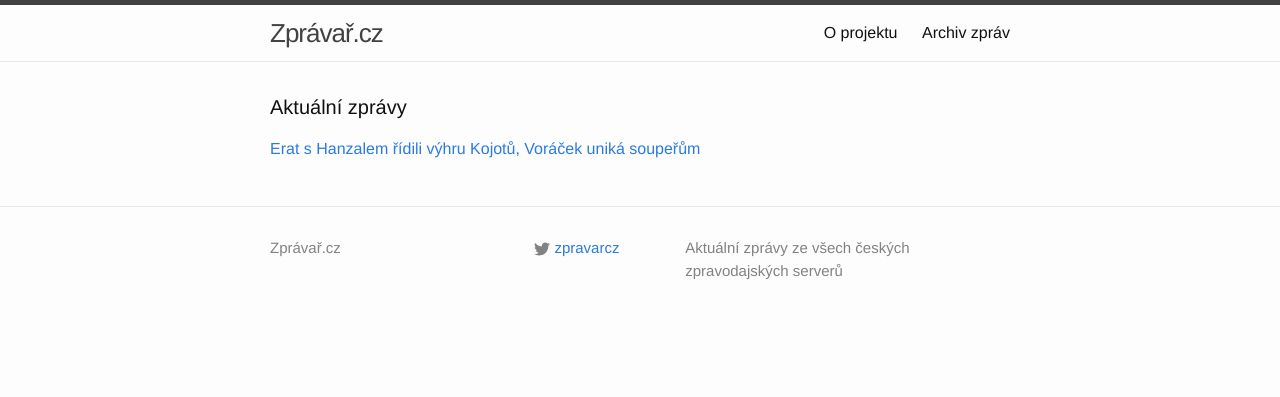
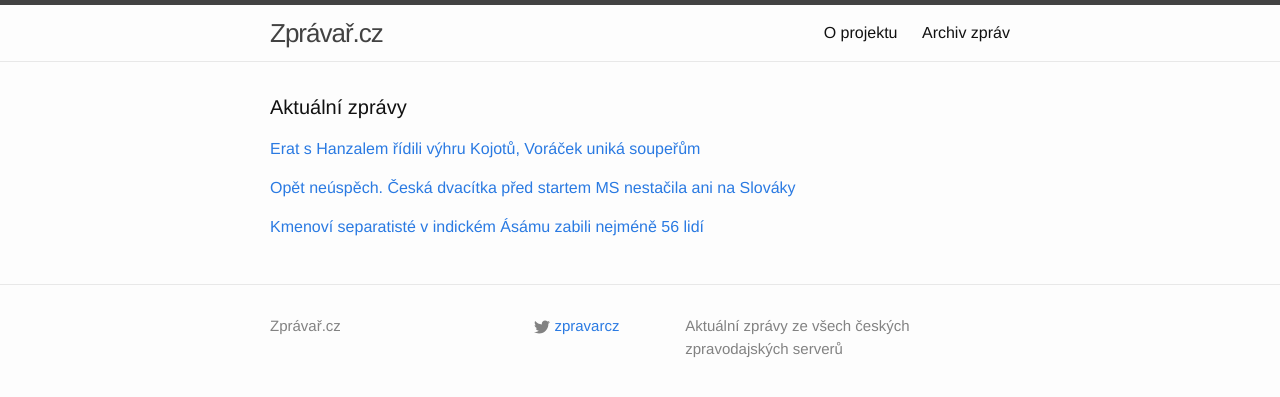
Before and after one commit to adliska/zpravar, a Jekyll site: the page built from index.html, in a window 1280 px wide. Shown: the top 397 px of the page. Built offline with Jekyll 4.4.1, drawn with Linux system fonts in a browser that asks for light colours.

Commit message:
zpravar news update

```diff
--- a/index.html
+++ b/index.html
@@ -14,4 +14,18 @@ layout: default
 <li><a href=http://hokej.idnes.cz/skvely-voracek-byl-u-dvou-golu-dev-/nhl.aspx?c=A141224_073346_nhl_Mkr>Skvělý Voráček byl u dvou gólů, Palát a Hanzal přihráli dokonce na tři - hokej.idnes.cz</a></li>
 <li><a href=http://www.tyden.cz/rubriky/sport/hokej/nhl/erat-s-hanzalem-radili-v-edmontonu-arizone-zaridili-vyhru_328268.html>Erat s Hanzalem řádili v Edmontonu. Arizoně zařídili výhru - www.tyden.cz</a></li>
 </ul>
+</div><p><a href="javascript:;" onclick="toggle_visibility('zpravy1')">Opět neúspěch. Česká dvacítka před startem MS nestačila ani na Slováky</a></p>
+<div id="zpravy1" style="display:none">
+<ul>
+<li><a href=http://www.denik.cz/hokej/opet-neuspech-ceska-dvacitka-pred-startem-ms-nestacila-ani-na-slovaky-20141224.html>Opět neúspěch. Česká dvacítka před startem MS nestačila ani na Slováky - www.denik.cz</a></li>
+<li><a href=http://hokej.idnes.cz/cesti-hokejiste-do-20-let-prohrali-se-slovenskem-frv-/reprezentace.aspx?c=A141224_083654_reprezentace_ot>Mladí hokejisté dali Slovensku jediný gól a generálku prohráli - hokej.idnes.cz</a></li>
+<li><a href=http://sport.aktualne.cz/spatna-generalka-dvacitka-prohrala-v-kanade-se-slovaky/r~64b0032a8b3d11e4b98c002590604f2e/>Špatná generálka. Dvacítka prohrála v Kanadě se Slováky - sport.aktualne.cz</a></li>
+</ul>
+</div><p><a href="javascript:;" onclick="toggle_visibility('zpravy2')">Kmenoví separatisté v indickém Ásámu zabili nejméně 56 lidí</a></p>
+<div id="zpravy2" style="display:none">
+<ul>
+<li><a href=http://www.rozhlas.cz/_zprava/kmenovi-separatiste-v-indickem-asamu-zabili-nejmene-56-lidi--1436523>Kmenoví separatisté v indickém Ásámu zabili nejméně 56 lidí - www.rozhlas.cz</a></li>
+<li><a href=http://www.novinky.cz/zahranicni/svet/357182-kmenovi-separatiste-v-indickem-asamu-zabili-nejmene-56-lidi.html>Kmenoví separatisté v indickém Ásámu zabili nejméně 56 lidí  - www.novinky.cz</a></li>
+<li><a href=http://www.ceskenoviny.cz/zpravy/zpravy/kmenovi-separatiste-v-indickem-asamu-zabili-nejmene-56-lidi/1162176>Kmenoví separatisté v indickém Ásámu zabili nejméně 56 lidí - www.ceskenoviny.cz</a></li>
+</ul>
 </div></div>
```
